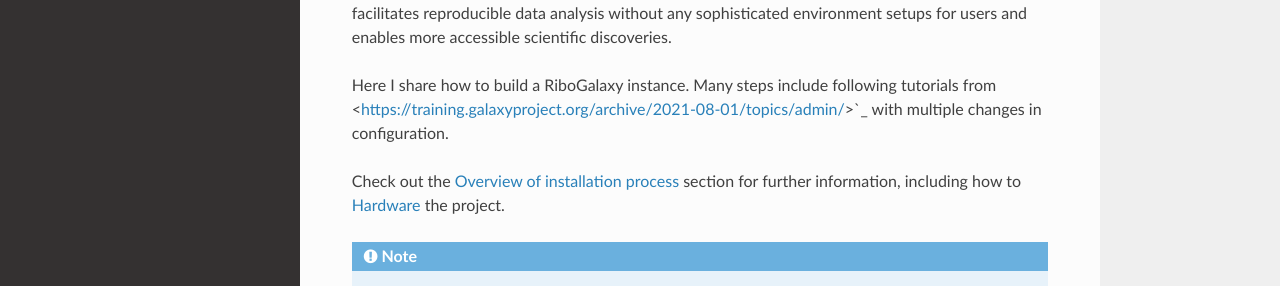
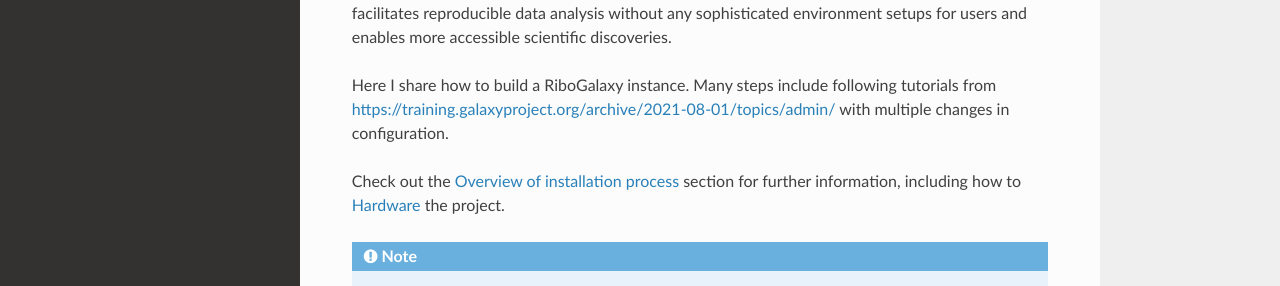
Before and after one commit to triasteran/RiboGalaxy_docs, a Sphinx documentation site: the page built from docs/source/index.rst, in a window 1280 px wide and 943 px high. Shown: the part 218-504 px from the top of the window. Built offline with Sphinx 7.4.7 and the Read the Docs theme 2.0.0, drawn with Linux system fonts in a browser that asks for light colours; pages that are not in the unit, such as notebooks, are missing from menus.

```diff
--- a/docs/source/index.rst
+++ b/docs/source/index.rst
@@ -4,7 +4,7 @@ Welcome to RiboGalaxy's 'how-to-build' documentation.
 
 **RiboGalaxy**, a Galaxy-based platform for processing ribo-seq data from raw reads to genomic and transcriptomic alignments, is one of three Riboseq.org (https://riboseq.org/) resources. RiboGalaxy facilitates reproducible data analysis without any sophisticated environment setups for users and enables more accessible scientific discoveries.
 
-Here I share how to build a RiboGalaxy instance. Many steps include following tutorials from <https://training.galaxyproject.org/archive/2021-08-01/topics/admin/>`_ with multiple changes in configuration.
+Here I share how to build a RiboGalaxy instance. Many steps include following tutorials from https://training.galaxyproject.org/archive/2021-08-01/topics/admin/ with multiple changes in configuration.
 
 Check out the :doc:`Overview of installation process` section for further information, including
 how to :ref:`hardware` the project.
```
